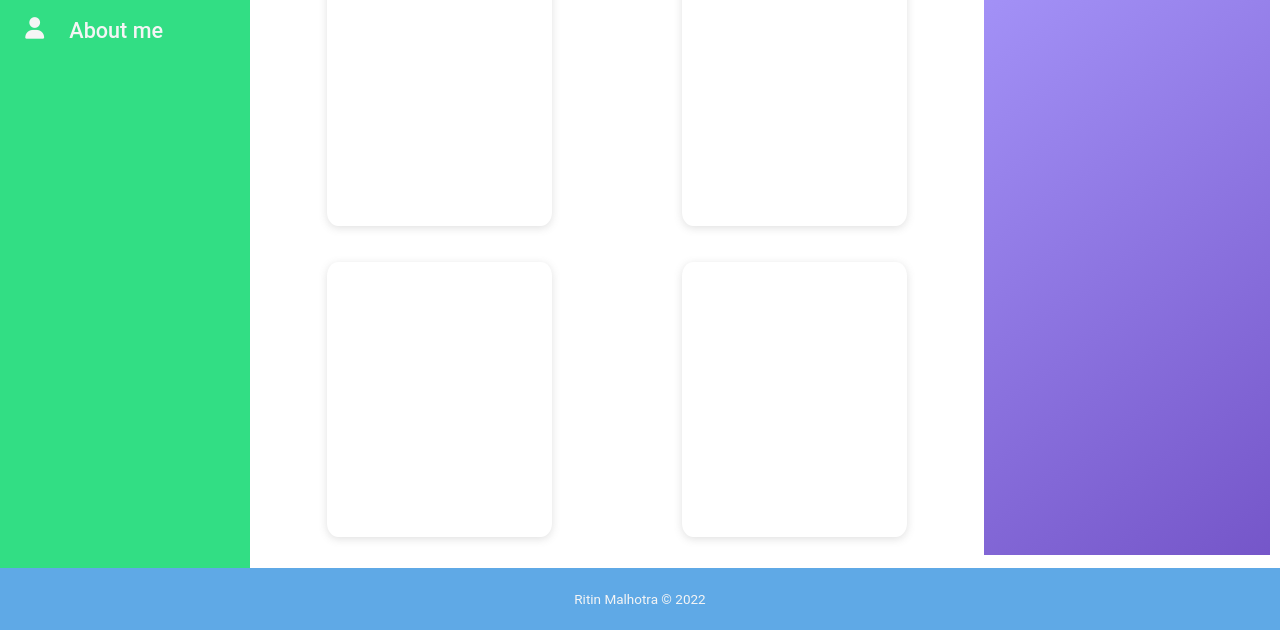
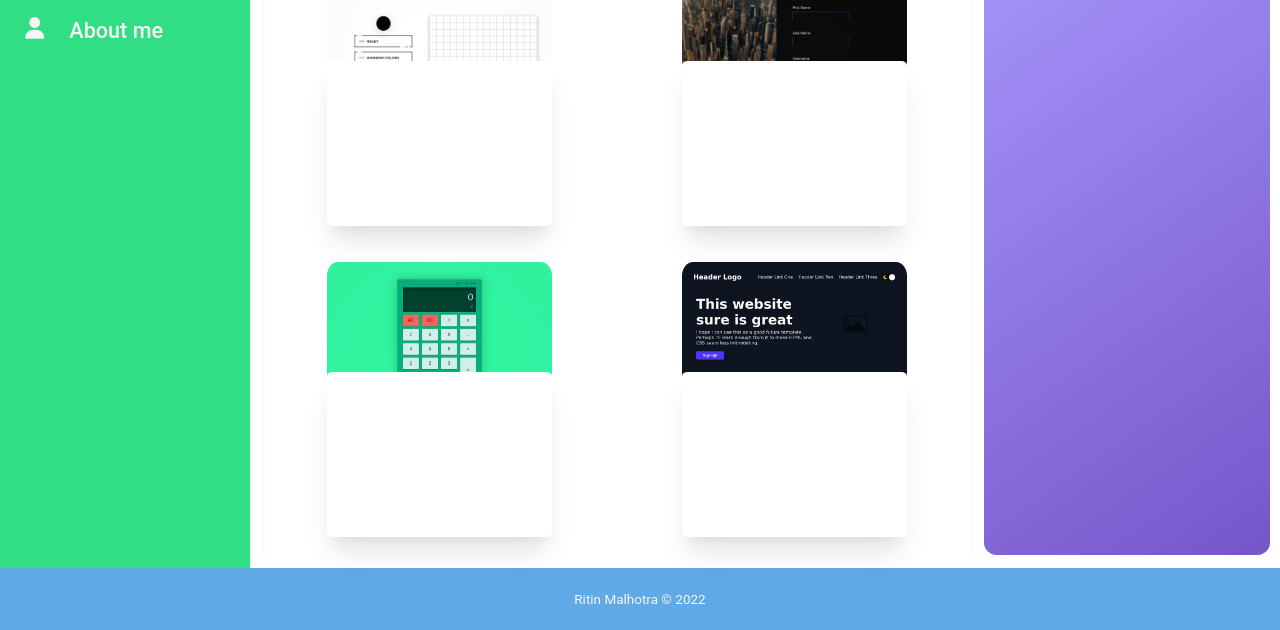
Before and after one commit to RitinDev/odin-project-dashboard, a plain HTML site: page index.html in a window 1280 px wide. Shown: the part 213-843 px from the top of the page. Drawn offline with Linux system fonts and the light colour scheme.

Commit message:
Add Website Screenshots + Cards (with Basic Styling)

```diff
--- a/index.html
+++ b/index.html
@@ -47,10 +47,18 @@
     <div class="top-side-content"></div>
     <div class="bottom-side-content"></div>
     <div class="main-content">
-        <div class="card one-EaS"></div>
-        <div class="card two-SignUpForm"></div>
-        <div class="card three-calculator"></div>
-        <div class="card four-landing-page"></div>
+        <div class="card one-EaS">
+            <div class="info"></div>
+        </div>
+        <div class="card two-SignUpForm">
+            <div class="info"></div>
+        </div>
+        <div class="card three-calculator">
+            <div class="info"></div>
+        </div>
+        <div class="card four-landing-page">
+            <div class="info"></div>
+        </div>
     </div>
     <div class="footer">
         <span>Ritin Malhotra © 2022</span>
--- a/styles.css
+++ b/styles.css
@@ -6,6 +6,7 @@
 
     --top-margin: 12.5px;
     --right-margin: 10px;
+    --colored-block-border-radius: 12.5px;
 }
 
 body {
@@ -29,6 +30,7 @@ a {
     display: flex;
     flex-direction: column;
     gap: 15px;
+    box-shadow: -3px 0 5px 0 #555;
 }
 
 .sidebar .logo-and-header {
@@ -111,6 +113,8 @@ a {
     padding: 1px 15px 10.25px 7.5px;
     color: whitesmoke;
     margin-top: var(--top-margin);
+    border-radius: var(--colored-block-border-radius);
+    text-align: center;
 }
 
 .top-intro h1 {
@@ -131,6 +135,7 @@ a {
     margin-top: var(--top-margin);
     margin-right: var(--right-margin);
     background: linear-gradient(330deg, #48A9FE, #0BEEF9);
+    border-radius: var(--colored-block-border-radius);
 }
 
 .bottom-side-content {
@@ -138,6 +143,7 @@ a {
     grid-column: 3 / span 1;
     margin-right: var(--right-margin);
     background: linear-gradient(145deg, #A594F9, #7556c9);
+    border-radius: var(--colored-block-border-radius);
 }
 
 .main-content {
@@ -147,6 +153,7 @@ a {
     grid-template-rows: 1fr 1fr;
     align-items: center;
     justify-items: center;
+    box-shadow: rgba(0, 0, 0, 0.06) 0px 2px 4px 0px inset;
 }
 
 .card {
@@ -154,6 +161,50 @@ a {
     height: 275px;
     border-radius: 5%;
     box-shadow: rgba(99, 99, 99, 0.2) 0px 2px 8px 0px;
+    background-size: cover;
+    box-shadow: inset 0 0 100px rgb(0, 0, 0, 0.03);
+    position: relative;
+    transition: all 0.15s ease-in-out;
+    cursor: pointer;
+}
+
+.card:hover {
+    transform: scale(105%);
+}
+
+.card .info {
+    width: inherit;
+    height: 60%;
+    background-color: white;
+    box-shadow: rgba(0, 0, 0, 0.1) 0px 20px 25px -5px, rgba(0, 0, 0, 0.04) 0px 10px 10px -5px;
+    border-radius: 2.5%;
+    /* border-top-left-radius: 0px;
+    border-top-right-radius: 0px; */
+    position: absolute;
+    bottom: 0px;
+    transition: all 0.15s ease-out;
+}
+
+.card:hover .info {
+    height: 75%;
+}
+
+.card.one-EaS {
+    background-image: url(img/odin-etch-a-sketch.png);
+    background-position: 50%;
+}
+
+.card.two-SignUpForm {
+    background-image: url(img/odin-sign-up-form.png);
+}
+
+.card.three-calculator {
+    background-image: url(img/odin-calculator.png);
+    background-position: 0 -11.5px;
+}
+
+.card.four-landing-page {
+    background-image: url(img/odin-landing-page.png);
 }
 
 .footer {
```
Also changed, not shown: img/odin-calculator.png (added), img/odin-etch-a-sketch.png (added), img/odin-landing-page.png (added), img/odin-sign-up-form.png (added).
